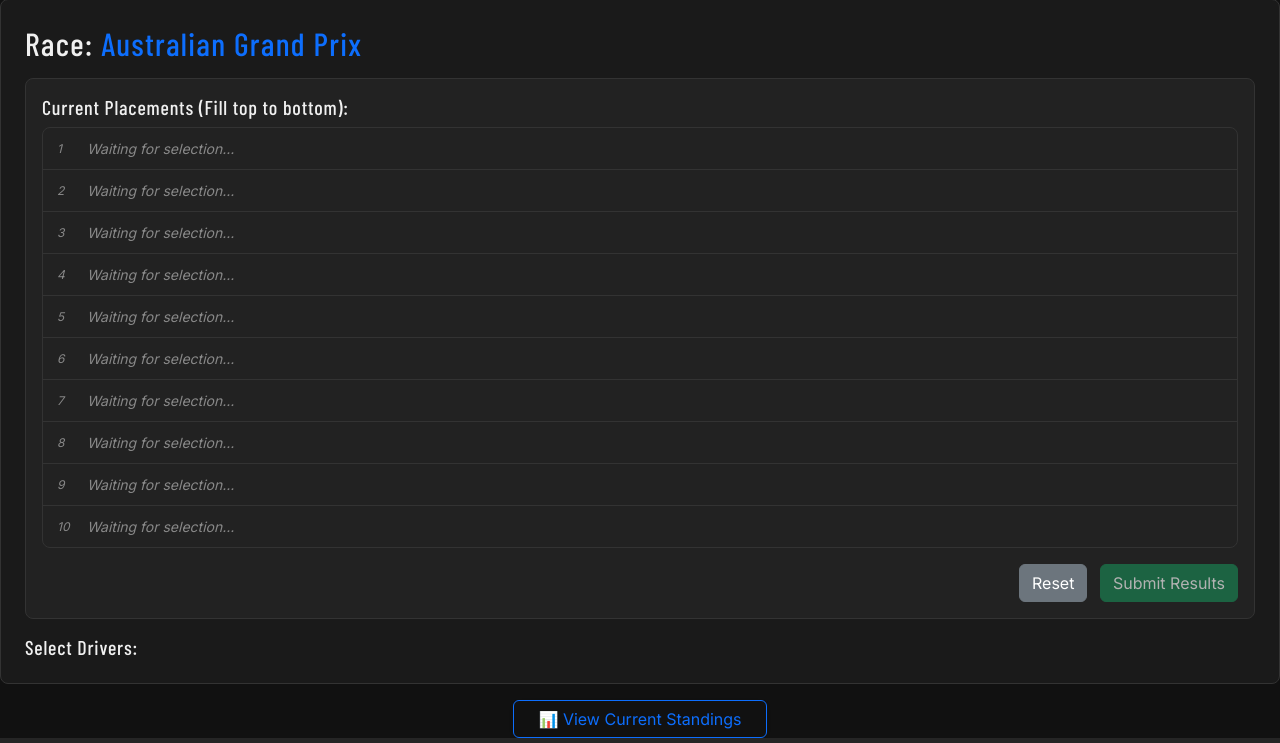
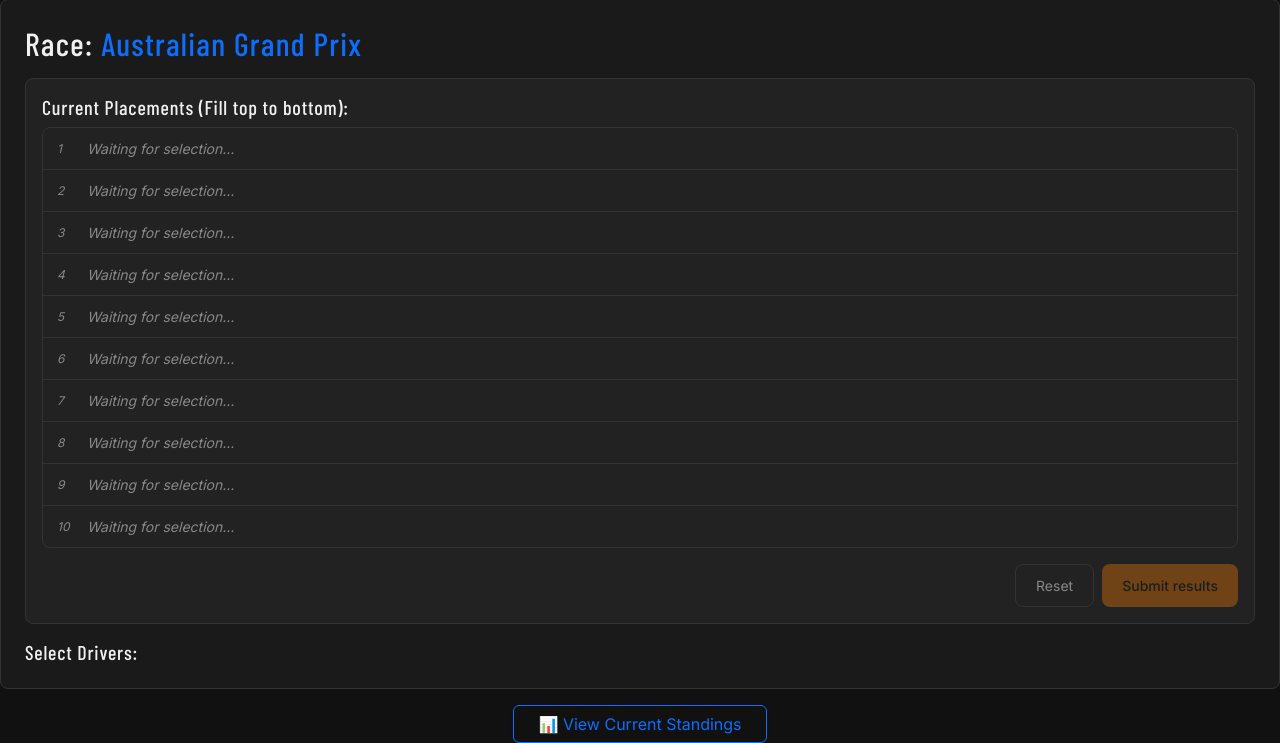
Before and after one commit to Rishab-rt/F1-Championship-Calculator, a Flask app: page / in a window 1280 px wide. Shown: the part 215-958 px from the top of the page. Run offline with Flask 3, Linux system fonts and the light colour scheme; data that the repository does not hold is empty.

Commit message:
Changing colors on the buttons

```diff
--- a/static/f1.css
+++ b/static/f1.css
@@ -168,3 +168,43 @@
     font-family: 'Barlow Condensed', sans-serif;
     letter-spacing: 0.04em;
   }
+
+  .btn-row {
+    display: flex;
+    justify-content: flex-end;
+    gap: 8px;
+    margin-top: 12px;
+  }
+
+  .btn-papaya-f1 {
+    background: var(--f1-papaya);
+    color: #111111;
+    border: none;
+    padding: 10px 20px;
+    border-radius: 8px;
+    font-size: 14px;
+    font-weight: 500;
+    cursor: pointer;
+    font-family: 'Inter', sans-serif;
+  }
+
+  .btn-papaya-f1:disabled {
+    opacity: 0.35;
+    cursor: not-allowed;
+  }
+
+  .btn-ghost-f1 {
+    background: transparent;
+    color: var(--f1-muted);
+    border: 0.5px solid var(--f1-border);
+    padding: 10px 20px;
+    border-radius: 8px;
+    font-size: 14px;
+    cursor: pointer;
+    font-family: 'Inter', sans-serif;
+  }
+
+  .btn-ghost-f1:hover {
+    color: var(--f1-text);
+    border-color: var(--f1-silver);
+  }
--- a/templates/index.html
+++ b/templates/index.html
@@ -54,12 +54,14 @@
                         {% endfor %}
                     </ol>
 
-                    <form id="results-form" method="POST" class="mt-3 text-end">
+                    <form id="results-form" method="POST" class="mt-3">
                         {% for i in range(1, required + 1) %}
                             <input type="hidden" name="driver_{{ i }}" id="hidden_driver_{{ i }}">
                         {% endfor %}
-                        <button type="button" class="btn btn-secondary me-2" onclick="resetSelection()">Reset</button>
-                        <button type="submit" class="btn btn-success" id="submit-btn" disabled>Submit Results</button>
+                        <div class="btn-row">
+                            <button type="button" class="btn-ghost-f1" onclick="resetSelection()">Reset</button>
+                            <button type="submit" class="btn-papaya-f1" id="submit-btn" disabled>Submit results</button>
+                        </div>
                     </form>
                 </div>
 
```
